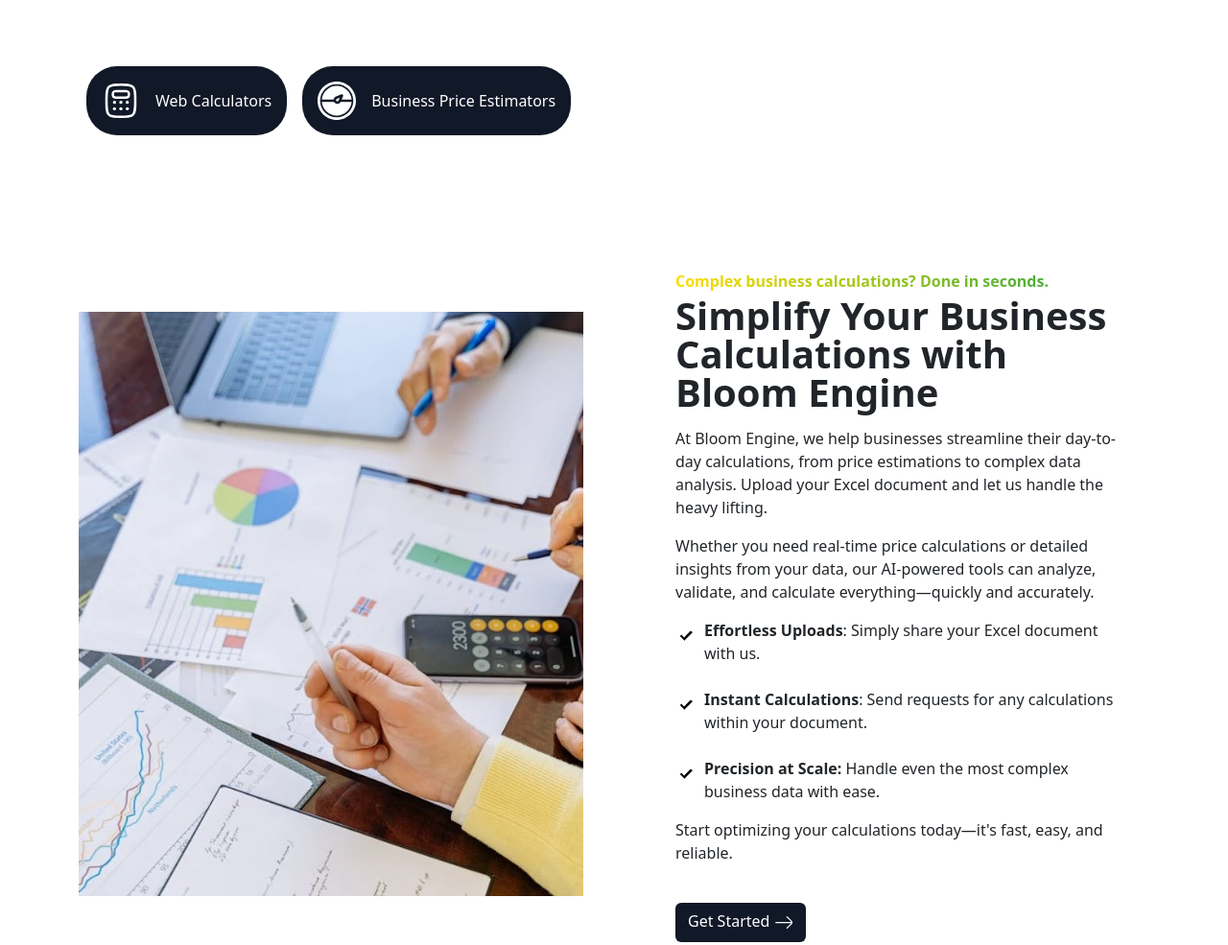
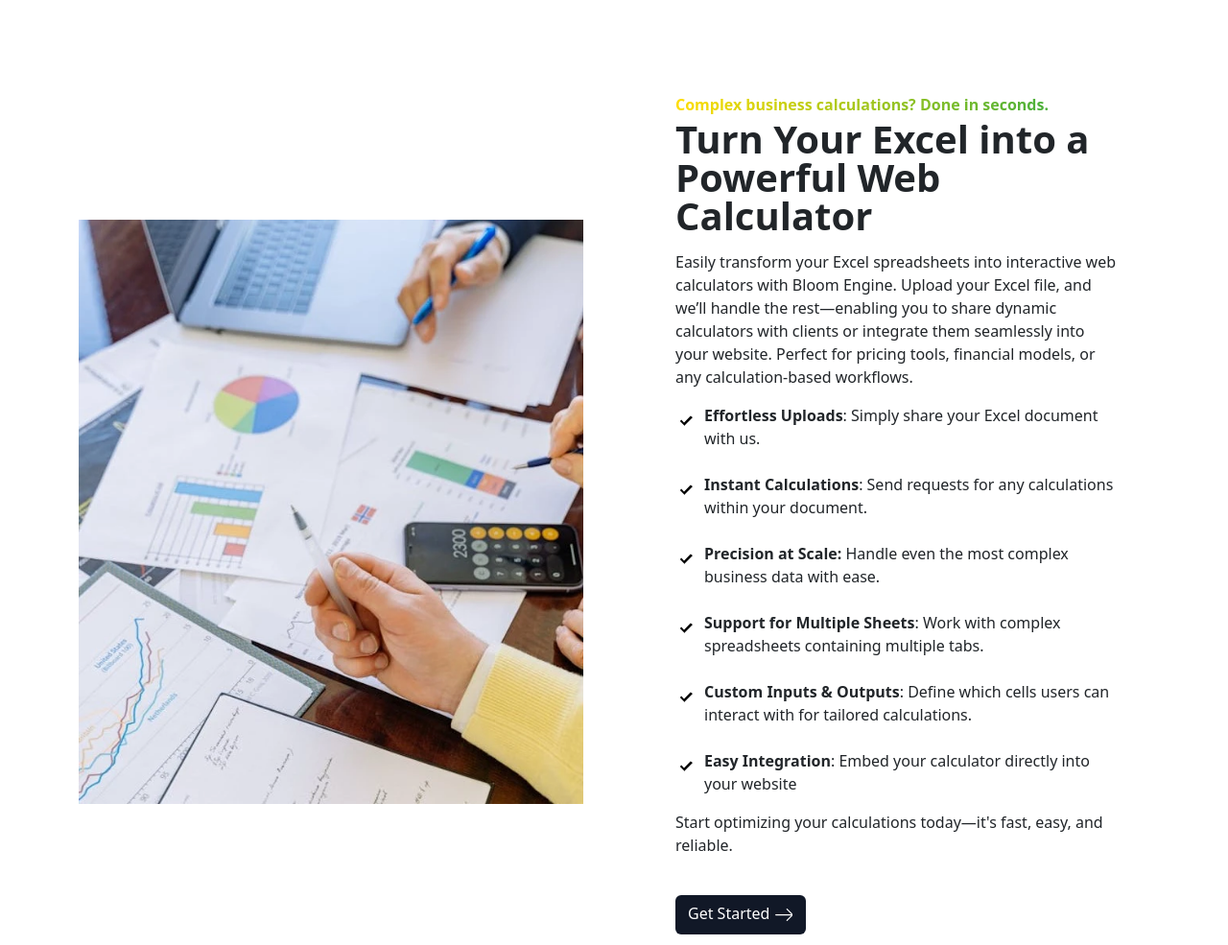
Before and after one commit to bloom-engine/bloom-engine.github.io, a website: page index.html in a window 1280 px wide. Shown: the part 1000-1985 px from the top of the page at 96% size. Drawn offline with nearby package versions, Linux system fonts and the light colour scheme.

Commit message:
content changes

```diff
--- a/index.html
+++ b/index.html
@@ -323,7 +323,7 @@
 
   </section>
 
-  <section class="section">
+  <section class="section d-none">
     <div class="container d-flex">
       <div class="tile"><svg width="40px" height="40px" viewBox="0 0 24 24" fill="none"
           xmlns="http://www.w3.org/2000/svg">
@@ -395,19 +395,18 @@
       </div>
       <div class="content" data-aos="fade-up">
         <div class="promo-text">Complex business calculations? Done in seconds.</div>
-        <div class="title">Simplify Your Business Calculations with Bloom Engine</div>
+        <div class="title">Turn Your Excel into a Powerful Web Calculator</div>
         <div class="my-3">
-          <p>At Bloom Engine, we help businesses streamline their day-to-day calculations, from price estimations to
-            complex data analysis. Upload your Excel document and let us handle the heavy lifting.</p>
-
-          Whether you need real-time price calculations or detailed insights from your data, our AI-powered tools can
-          analyze, validate, and calculate everything—quickly and accurately.
+          <p>Easily transform your Excel spreadsheets into interactive web calculators with Bloom Engine. Upload your Excel file, and we’ll handle the rest—enabling you to share dynamic calculators with clients or integrate them seamlessly into your website. Perfect for pricing tools, financial models, or any calculation-based workflows.</p>
         </div>
         <div class="my-3">
           <ul>
             <li><strong>Effortless Uploads</strong>: Simply share your Excel document with us.</li>
             <li><strong>Instant Calculations</strong>: Send requests for any calculations within your document.</li>
             <li><strong>Precision at Scale:</strong> Handle even the most complex business data with ease.</li>
+            <li><strong>Support for Multiple Sheets</strong>: Work with complex spreadsheets containing multiple tabs.</li>
+            <li><strong>Custom Inputs & Outputs</strong>: Define which cells users can interact with for tailored calculations.</li>
+            <li><strong>Easy Integration</strong>: Embed your calculator directly into your website</li>
           </ul>
         </div>
         <p>Start optimizing your calculations today—it's fast, easy, and reliable.</p>
```
